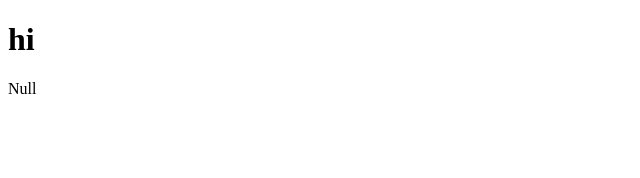
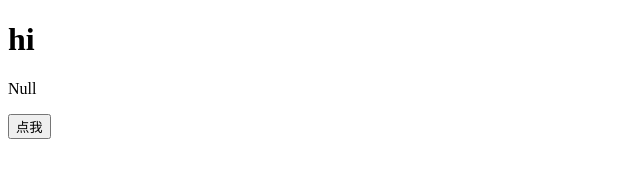
Before and after one commit to X9FyT10/X9FyT10.github.io, a plain HTML site: page index.html in a window 1280 px wide. Shown: the whole page, without its empty margins (0-640 px from the left). Drawn offline with Linux system fonts and the light colour scheme.

Commit message:
Add button with alert functionality to index.html
Added a button that triggers an alert when clicked.

```diff
--- a/index.html
+++ b/index.html
@@ -4,5 +4,6 @@
 <body>
   <h1>hi</h1>
   <p>Null</p>
+  <button onclick="alert('你点了我！')">点我</button>
 </body>
 </html>
```
